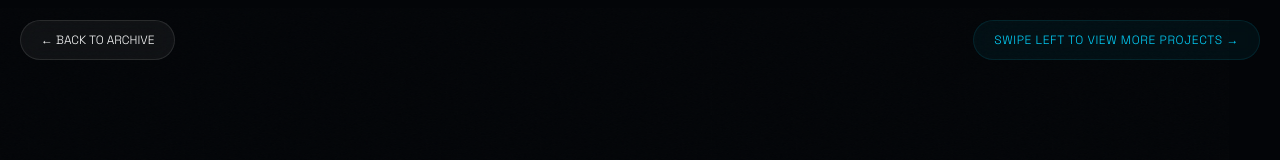
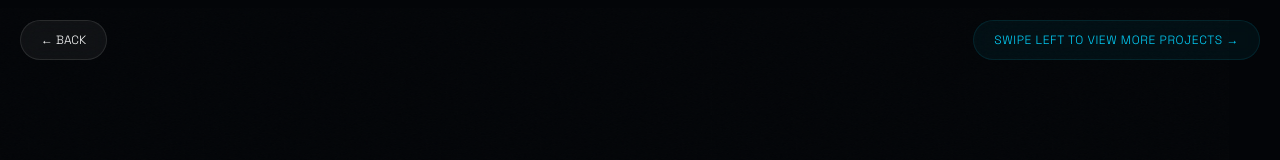
Before and after one commit to Ahsan6786/webis2.0, a Next.js app: page /projects/blingish in a window 1280 px wide. Shown: the top 160 px of the page. Built offline with nearby package versions, Linux system fonts and the light colour scheme.

Commit message:
Rename back button and use router.back() to preserve scroll position

```diff
--- a/src/components/ProjectCarousel.tsx
+++ b/src/components/ProjectCarousel.tsx
@@ -2,6 +2,7 @@
 
 import { useEffect, useRef } from 'react';
 import Link from 'next/link';
+import { useRouter } from 'next/navigation';
 
 interface Project {
   slug: string;
@@ -15,6 +16,7 @@
 
 export default function ProjectCarousel({ projects, initialSlug }: ProjectCarouselProps) {
   const containerRef = useRef<HTMLDivElement>(null);
+  const router = useRouter();
 
   useEffect(() => {
     // Scroll to the initial project
@@ -38,9 +40,10 @@
         alignItems: 'center',
         pointerEvents: 'none',
       }}>
-        <Link href="/" style={{
+        <button
+          onClick={() => router.back()}
+          style={{
             color: '#ffffff',
-          textDecoration: 'none',
             fontSize: '12px',
             fontFamily: 'Space Grotesk',
             background: 'rgba(255,255,255,0.05)',
@@ -53,9 +56,11 @@
             gap: '8px',
             pointerEvents: 'auto',
             transition: 'all 0.3s ease',
-        }}>
-          ← BACK TO ARCHIVE
-        </Link>
+            cursor: 'pointer',
+          }}
+        >
+          ← BACK
+        </button>
 
         <div style={{
           color: '#00d4ff',
```
Lines whose indentation alone changed are shown as unchanged.
